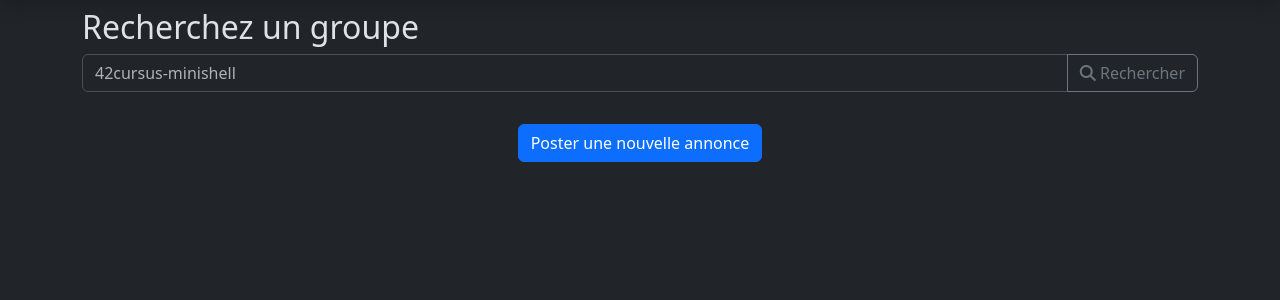
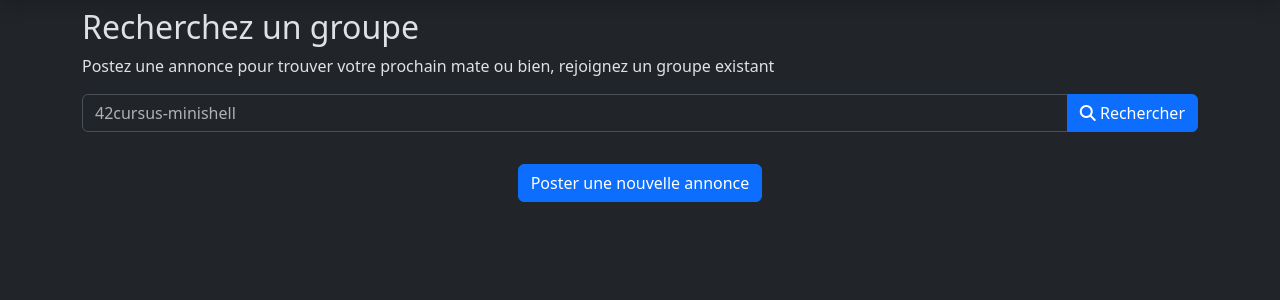
Before and after one commit to wow0000/friends42, a Flask app: template templates/mate.html in a window 1280 px wide. Shown: the part 56-356 px from the top of the page. Run offline with Flask 3, Linux system fonts and the light colour scheme; the template is opened without the code that fills it, so the values that code supplies are empty; some libraries are stand-ins or nearby versions.

Commit message:
mates: clarifications

```diff
--- a/templates/mate.html
+++ b/templates/mate.html
@@ -71,6 +71,7 @@
 				</h2>
 			{% else %}
 				<h2>Recherchez un groupe</h2>
+				<p>Postez une annonce pour trouver votre prochain mate ou bien, rejoignez un groupe existant</p>
 			{% endif %}
 			<div class="input-group mb-3">
 				<input type="text" id="projectName" list="projectList" class="form-control" placeholder="{{ project if project else '42cursus-minishell' }}">
@@ -79,7 +80,7 @@
 						<option value="{{ proj.slug }}">{{ proj.name }}</option>
 					{% endfor %}
 				</datalist>
-				<button class="btn btn-outline-secondary" type="button" id="button-search-project">
+				<button class="btn btn-primary" type="button" id="button-search-project">
 					<i class="fa-solid fa-magnifying-glass"></i> Rechercher
 				</button>
 			</div>
@@ -143,7 +144,8 @@
 						<button class="btn btn-primary text-right" type="button">Poster une nouvelle annonce</button>
 					</a>
 				{% else %}
-					Pour parcourir l'ensemble des projets, utilisez la barre de recherche.
+					<i class="fa-solid fa-hand-point-up"></i> Pour parcourir l'ensemble des projets, utilisez la barre
+					de recherche <i class="fa-solid fa-hand-point-up"></i>
 				{% endif %}
 			</div>
 		{% endif %}
```
